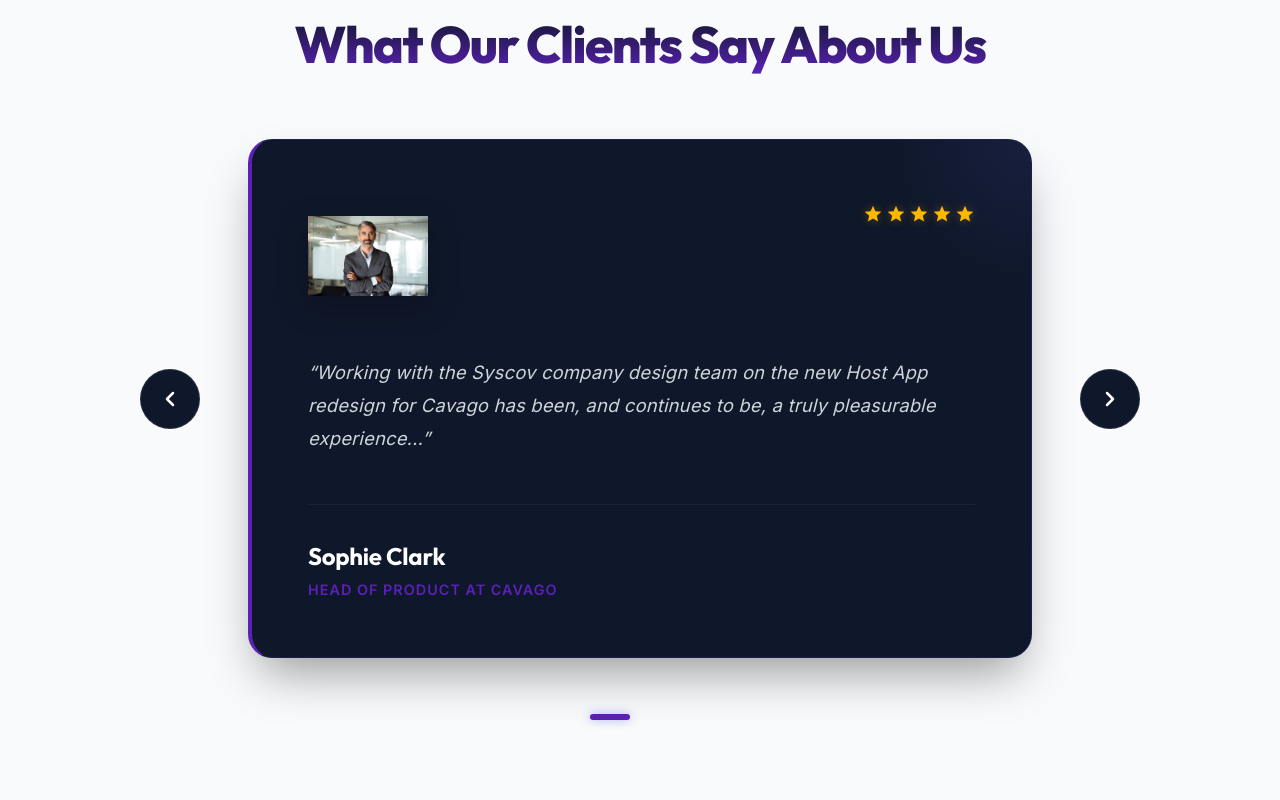
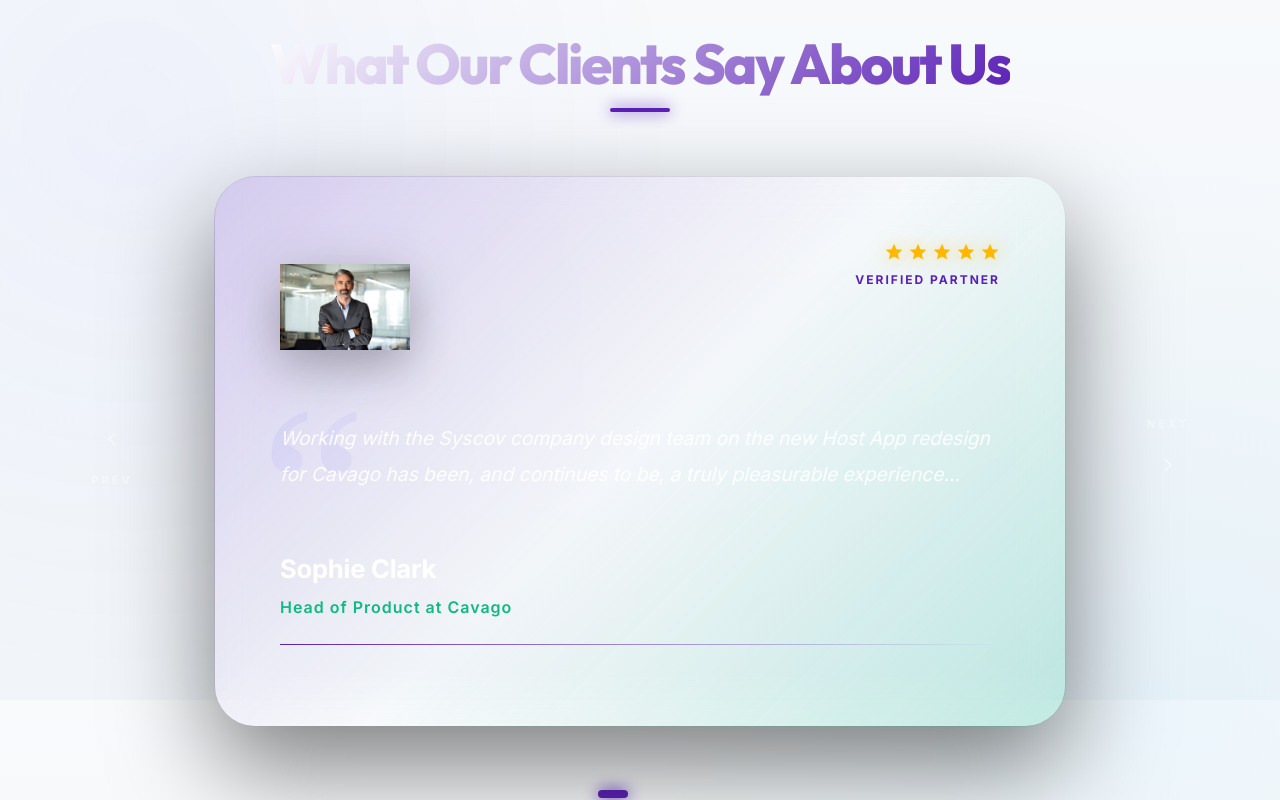
Before and after one commit to userdevops-dual/Syscov, a React (Vite) app: page / in a window 1280 px wide. Shown: the part 2500-3300 px from the top of the page. Built offline with nearby package versions, Linux system fonts and the light colour scheme.

Commit message:
Ultra-Premium Redesign: Luxury glassmorphism reviews with 3D animations and mesh lighting

```diff
--- a/src/components/Reviews/Reviews.css
+++ b/src/components/Reviews/Reviews.css
@@ -1,230 +1,324 @@
 /* =========================
-   Reviews Section — Premium Slider V2
+   Reviews Section — Ultra-Premium Edition
    ========================= */
 
 .reviews-section {
-  padding: 5rem 1.5rem;
+  padding: 6rem 1.5rem;
   background-color: var(--bg-body);
   text-align: center;
   font-family: var(--font-body);
   overflow: hidden;
   position: relative;
+  /* Deep mesh gradient background */
+  background: radial-gradient(circle at 10% 20%, rgba(99, 102, 241, 0.05) 0%, transparent 40%),
+    radial-gradient(circle at 90% 80%, rgba(14, 165, 233, 0.05) 0%, transparent 40%);
 }
 
 .reviews-heading {
   font-family: var(--font-heading);
-  font-size: 3.2rem;
+  font-size: 3.5rem;
   font-weight: 800;
   color: var(--text-main);
-  margin-bottom: 4rem;
-  letter-spacing: -0.03em;
-  background: linear-gradient(to bottom, var(--text-main), var(--primary));
+  margin-bottom: 5rem;
+  letter-spacing: -0.04em;
+  background: linear-gradient(135deg, #fff 0%, var(--primary) 100%);
   -webkit-background-clip: text;
   background-clip: text;
   -webkit-text-fill-color: transparent;
+  position: relative;
+  display: inline-block;
 }
 
-/* Slider Wrapper */
+.reviews-heading::after {
+  content: '';
+  position: absolute;
+  bottom: -15px;
+  left: 50%;
+  transform: translateX(-50%);
+  width: 60px;
+  height: 4px;
+  background: var(--primary);
+  border-radius: 2px;
+  box-shadow: 0 0 15px var(--primary);
+}
+
+/* Slider Wrapper & Mesh Lights */
 .reviews-slider-wrapper {
   display: flex;
   align-items: center;
   justify-content: center;
-  max-width: 1000px;
+  max-width: 1100px;
   margin: 0 auto;
-  gap: 3rem;
+  gap: 4rem;
   position: relative;
+  z-index: 5;
+}
+
+.reviews-mesh-light {
+  position: absolute;
+  width: 400px;
+  height: 400px;
+  border-radius: 50%;
+  filter: blur(100px);
+  opacity: 0.15;
+  z-index: -1;
+  pointer-events: none;
+}
+
+.mesh-light.left {
+  top: -100px;
+  left: -200px;
+  background: var(--primary);
+}
+
+.mesh-light.right {
+  bottom: -100px;
+  right: -200px;
+  background: var(--secondary);
 }
 
 /* Slider Container */
 .reviews-slider-container {
   flex: 1;
+  perspective: 1500px;
+  /* For 3D effects */
+  min-height: 450px;
   display: flex;
+  align-items: center;
   justify-content: center;
-  min-height: 440px;
 }
 
-/* Review Card - Brand Aligned Refinement */
+/* Review Card - Luxury Glassmorphism */
 .review-card {
-  background: var(--bg-dark-surface);
-  border: 1px solid rgba(99, 102, 241, 0.15);
-  /* Subtle purple border */
-  border-left: 4px solid var(--primary);
-  /* Strong brand accent on the left */
-  border-radius: 24px;
-  padding: 3.5rem;
+  width: 100%;
+  max-width: 850px;
+  position: relative;
+  padding: 4rem;
   text-align: left;
   display: flex;
   flex-direction: column;
-  transition: all 0.5s cubic-bezier(0.16, 1, 0.3, 1);
-  box-shadow: 0 25px 50px -12px rgba(0, 0, 0, 0.4);
-  width: 100%;
-  animation: slideFadeIn 0.6s cubic-bezier(0.16, 1, 0.3, 1);
-  position: relative;
-  overflow: hidden;
+  background: rgba(255, 255, 255, 0.03);
+  backdrop-filter: blur(20px);
+  border: 1px solid rgba(255, 255, 255, 0.1);
+  border-radius: 40px;
+  box-shadow: 0 40px 100px rgba(0, 0, 0, 0.5);
+  animation: cardEntry 0.8s cubic-bezier(0.16, 1, 0.3, 1);
+  transform-style: preserve-3d;
 }
 
-/* Subtle underlying glow */
-.review-card::before {
-  content: '';
+.card-glass-bg {
   position: absolute;
-  top: 0;
-  right: 0;
-  width: 150px;
-  height: 150px;
-  background: radial-gradient(circle at top right, rgba(99, 102, 241, 0.1), transparent 70%);
-  pointer-events: none;
+  inset: 0;
+  border-radius: 40px;
+  background: linear-gradient(135deg, rgba(255, 255, 255, 0.05) 0%, transparent 100%);
+  z-index: -1;
 }
 
+.luxury-accent-glow {
+  position: absolute;
+  top: -2px;
+  left: -2px;
+  right: -2px;
+  bottom: -2px;
+  border-radius: 42px;
+  background: linear-gradient(135deg, var(--primary), transparent, var(--secondary));
+  z-index: -2;
+  opacity: 0.2;
+}
+
+/* Header Sections */
 .review-header {
   display: flex;
   justify-content: space-between;
   align-items: flex-start;
-  margin-bottom: 2.5rem;
+  margin-bottom: 3rem;
 }
 
-/* Logo Box - No White Background */
 .review-logo-box {
-  width: 120px;
-  height: 120px;
+  width: 130px;
+  height: 130px;
+  position: relative;
   display: flex;
   align-items: center;
   justify-content: center;
-  position: relative;
+  transform: translateZ(20px);
 }
 
 .review-logo {
   max-width: 100%;
   max-height: 100%;
   object-fit: contain;
-  filter: drop-shadow(0 10px 15px rgba(0, 0, 0, 0.2));
-  /* Added shadow for depth without box */
-  transition: transform 0.3s ease;
+  filter: drop-shadow(0 15px 25px rgba(0, 0, 0, 0.3));
 }
 
-.review-card:hover .review-logo {
-  transform: scale(1.05);
+.review-rating-group {
+  display: flex;
+  flex-direction: column;
+  align-items: flex-end;
+  gap: 0.5rem;
 }
 
 .review-rating {
   display: flex;
-  gap: 3px;
-  padding: 8px 0;
+  gap: 4px;
 }
 
 .review-rating svg {
-  filter: drop-shadow(0 0 5px rgba(255, 184, 0, 0.3));
+  filter: drop-shadow(0 0 8px rgba(255, 184, 0, 0.5));
+}
+
+.rating-status {
+  font-size: 0.75rem;
+  text-transform: uppercase;
+  letter-spacing: 2px;
+  color: var(--primary);
+  font-weight: 700;
+}
+
+/* Body & Typography */
+.review-body {
+  position: relative;
+  margin-bottom: 3.5rem;
+}
+
+.quote-icon-bg {
+  position: absolute;
+  top: -50px;
+  left: -20px;
+  font-size: 15rem;
+  font-family: serif;
+  color: rgba(99, 102, 241, 0.08);
+  line-height: 1;
+  pointer-events: none;
+  z-index: 0;
 }
 
 .review-text {
-  font-size: 1.15rem;
-  line-height: 1.8;
-  color: var(--text-on-dark);
-  margin-bottom: 3rem;
-  flex-grow: 1;
+  font-size: 1.2rem;
+  line-height: 1.9;
+  color: rgba(255, 255, 255, 0.9);
+  font-weight: 400;
   font-style: italic;
-  font-weight: 300;
-  letter-spacing: 0.01em;
-  opacity: 0.85;
+  position: relative;
+  z-index: 1;
 }
 
+/* Footer Section */
 .review-footer {
-  border-top: 1px solid rgba(255, 255, 255, 0.05);
-  padding-top: 2rem;
-  display: flex;
-  justify-content: space-between;
-  align-items: center;
-}
-
-.author-info {
-  display: flex;
-  flex-direction: column;
+  margin-top: auto;
+  position: relative;
+  padding-bottom: 1rem;
 }
 
 .review-author {
-  font-family: var(--font-heading);
-  font-weight: 700;
+  font-size: 1.6rem;
+  font-weight: 800;
   color: #fff;
-  font-size: 1.5rem;
-  margin-bottom: 0.2rem;
+  margin-bottom: 0.3rem;
   letter-spacing: -0.01em;
 }
 
 .review-role {
-  font-size: 0.9rem;
-  color: var(--primary);
-  /* Brand color for role */
+  font-size: 1rem;
+  color: var(--secondary);
   font-weight: 600;
-  text-transform: uppercase;
   letter-spacing: 1px;
 }
 
-@keyframes slideFadeIn {
-  from {
-    opacity: 0;
-    transform: translateX(40px) scale(0.98);
-  }
-
-  to {
-    opacity: 1;
-    transform: translateX(0) scale(1);
-  }
+.footer-luxury-line {
+  margin-top: 1.5rem;
+  width: 100%;
+  height: 1px;
+  background: linear-gradient(90deg, var(--primary), transparent);
 }
 
-/* Navigation Buttons - Enhanced Brand Styling */
+/* Navigation - Tactical Syle */
 .slider-nav {
-  background: var(--bg-dark-surface);
+  display: flex;
+  flex-direction: column;
+  align-items: center;
+  gap: 0.75rem;
+  background: transparent;
+  border: none;
+  color: rgba(255, 255, 255, 0.4);
+  cursor: pointer;
+  transition: all 0.4s ease;
+  z-index: 10;
+}
+
+.nav-label {
+  font-size: 0.7rem;
+  font-weight: 900;
+  letter-spacing: 3px;
+}
+
+.slider-nav svg {
+  width: 44px;
+  height: 44px;
+  padding: 10px;
   border: 1px solid rgba(255, 255, 255, 0.1);
-  color: #fff;
-  width: 60px;
-  height: 60px;
   border-radius: 50%;
-  display: flex;
-  align-items: center;
-  justify-content: center;
-  cursor: pointer;
-  transition: all 0.3s cubic-bezier(0.4, 0, 0.2, 1);
-  flex-shrink: 0;
-  z-index: 20;
+  transition: all 0.4s cubic-bezier(0.175, 0.885, 0.32, 1.275);
 }
 
 .slider-nav:hover {
+  color: var(--primary);
+}
+
+.slider-nav:hover svg {
   background: var(--primary);
+  color: #fff;
   border-color: var(--primary);
-  transform: translateY(-5px);
-  box-shadow: 0 15px 30px rgba(99, 102, 241, 0.4);
+  box-shadow: 0 0 25px rgba(99, 102, 241, 0.4);
+  transform: scale(1.15) translateY(-5px);
 }
 
 /* Dots Navigation */
 .slider-dots {
   display: flex;
   justify-content: center;
-  gap: 1rem;
-  margin-top: 3.5rem;
+  gap: 1.2rem;
+  margin-top: 4rem;
 }
 
 .dot {
-  width: 14px;
-  height: 6px;
-  border-radius: 3px;
+  width: 8px;
+  height: 8px;
+  border-radius: 50%;
   background: rgba(255, 255, 255, 0.1);
   cursor: pointer;
-  transition: all 0.4s ease;
+  transition: all 0.4s cubic-bezier(0.4, 0, 0.2, 1);
 }
 
 .dot.active {
   background: var(--primary);
-  width: 40px;
-  box-shadow: 0 0 10px rgba(99, 102, 241, 0.5);
+  width: 30px;
+  border-radius: 10px;
+  box-shadow: 0 0 15px var(--primary);
 }
 
-/* Responsive */
-@media (max-width: 900px) {
-  .reviews-heading {
-    font-size: 2.6rem;
+/* Animations */
+@keyframes cardEntry {
+  0% {
+    opacity: 0;
+    transform: perspective(1500px) rotateY(-15deg) scale(0.9) translateY(40px);
+  }
+
+  100% {
+    opacity: 1;
+    transform: perspective(1500px) rotateY(0deg) scale(1) translateY(0);
+  }
+}
+
+/* Responsive Scaling */
+@media (max-width: 950px) {
+  .reviews-slider-wrapper {
+    gap: 2rem;
   }
 
   .review-card {
-    padding: 2.5rem;
+    padding: 3rem;
+    border-radius: 30px;
   }
 
   .review-logo-box {
@@ -232,28 +326,34 @@
     height: 100px;
   }
 
-  .review-text {
-    font-size: 1rem;
+  .reviews-heading {
+    font-size: 2.8rem;
   }
 }
 
-@media (max-width: 650px) {
-  .reviews-slider-wrapper {
-    flex-direction: column;
-  }
-
+@media (max-width: 768px) {
   .slider-nav {
     display: none;
   }
 
   .review-header {
     flex-direction: column;
-    gap: 1rem;
+    gap: 1.5rem;
   }
 
-  .review-footer {
-    flex-direction: column;
+  .review-rating-group {
     align-items: flex-start;
-    gap: 1rem;
+  }
+
+  .review-card {
+    padding: 2.5rem;
+  }
+
+  .review-text {
+    font-size: 1.1rem;
+  }
+
+  .quote-icon-bg {
+    font-size: 10rem;
   }
 }
--- a/src/components/Reviews/Reviews.jsx
+++ b/src/components/Reviews/Reviews.jsx
@@ -46,8 +46,13 @@ const Reviews = () => {
       <h2 className="reviews-heading">What Our Clients Say About Us</h2>
 
       <div className="reviews-slider-wrapper">
+        {/* Ambient Decorative Lighting */}
+        <div className="reviews-mesh-light left"></div>
+        <div className="reviews-mesh-light right"></div>
+
         <button className="slider-nav prev" onClick={handlePrev} aria-label="Previous review">
           <svg viewBox="0 0 24 24" width="24" height="24" fill="none" stroke="currentColor" strokeWidth="2.5" strokeLinecap="round" strokeLinejoin="round"><polyline points="15 18 9 12 15 6"></polyline></svg>
+          <span className="nav-label">PREV</span>
         </button>
 
         <div className="reviews-slider-container">
@@ -57,10 +62,14 @@ const Reviews = () => {
               key={index}
               style={{ display: index === currentIndex ? 'flex' : 'none' }}
             >
+              <div className="card-glass-bg"></div>
+              <div className="luxury-accent-glow"></div>
+
               <div className="review-header">
                 <div className="review-logo-box">
                   <img src={review.logo} alt={`${review.company} logo`} className="review-logo" />
                 </div>
+                <div className="review-rating-group">
                   <div className="review-rating">
                     {[...Array(5)].map((_, i) => (
                       <svg key={i} viewBox="0 0 24 24" width="20" height="20" fill="#ffb800">
@@ -68,21 +77,28 @@ const Reviews = () => {
                       </svg>
                     ))}
                   </div>
+                  <span className="rating-status">Verified Partner</span>
+                </div>
               </div>
 
-              <p className="review-text">“{review.text}”</p>
+              <div className="review-body">
+                <div className="quote-icon-bg">“</div>
+                <p className="review-text">{review.text}</p>
+              </div>
 
               <div className="review-footer">
                 <div className="author-info">
                   <p className="review-author">{review.author}</p>
                   {review.role && <p className="review-role">{review.role}</p>}
                 </div>
+                <div className="footer-luxury-line"></div>
               </div>
             </div>
           ))}
         </div>
 
         <button className="slider-nav next" onClick={handleNext} aria-label="Next review">
+          <span className="nav-label">NEXT</span>
           <svg viewBox="0 0 24 24" width="24" height="24" fill="none" stroke="currentColor" strokeWidth="2.5" strokeLinecap="round" strokeLinejoin="round"><polyline points="9 18 15 12 9 6"></polyline></svg>
         </button>
       </div>
```
Lines whose indentation alone changed are shown as unchanged.
